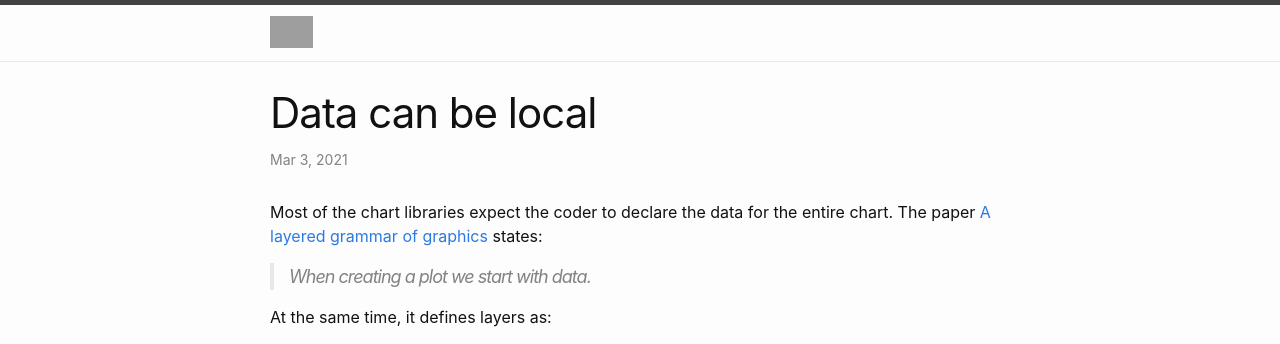
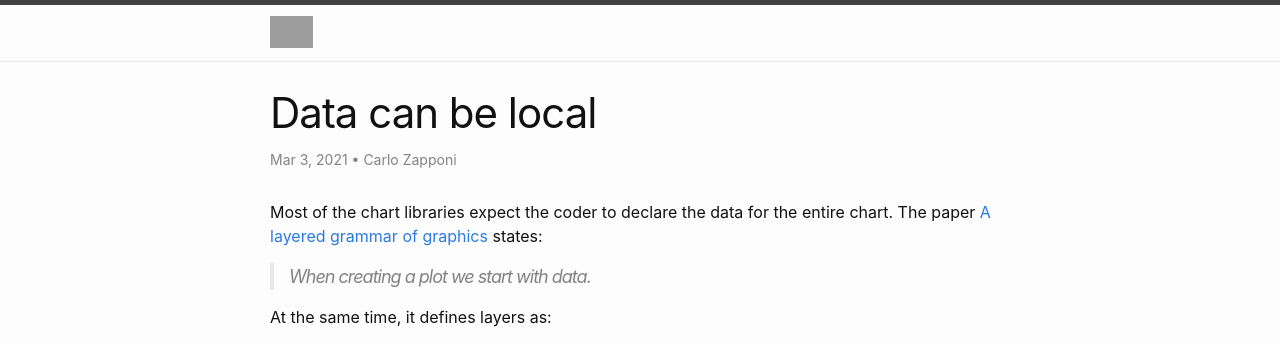
Before and after one commit to chrt-io/blog, a Jekyll site: the page built from _posts/2021-03-03-data-can-be-local.md, in a window 1280 px wide, cut to the strip 0-344 px from the top of the page. Built offline with Jekyll 4.4.1, drawn with Linux system fonts in a browser that asks for light colours; grey boxes are pictures that could not be loaded.

Commit message:
Update from Forestry.io Simone Lippolis updated _posts/2021-03-03-data-can-be-local.md

```diff
--- a/_posts/2021-03-03-data-can-be-local.md
+++ b/_posts/2021-03-03-data-can-be-local.md
@@ -1,8 +1,9 @@
 ---
 layout: post
 title: Data can be local
-date: 2021-03-03 00:00:00 +0000
+date: 2021-03-03T00:00:00.000+00:00
 categories: ''
+author: Carlo Zapponi
 
 ---
 Most of the chart libraries expect the coder to declare the data for the entire chart. The paper [A layered grammar of graphics](http://vita.had.co.nz/papers/layered-grammar.html) states:
```
Also changed, not shown: .forestry/front_matter/templates/simple-post.yml.
